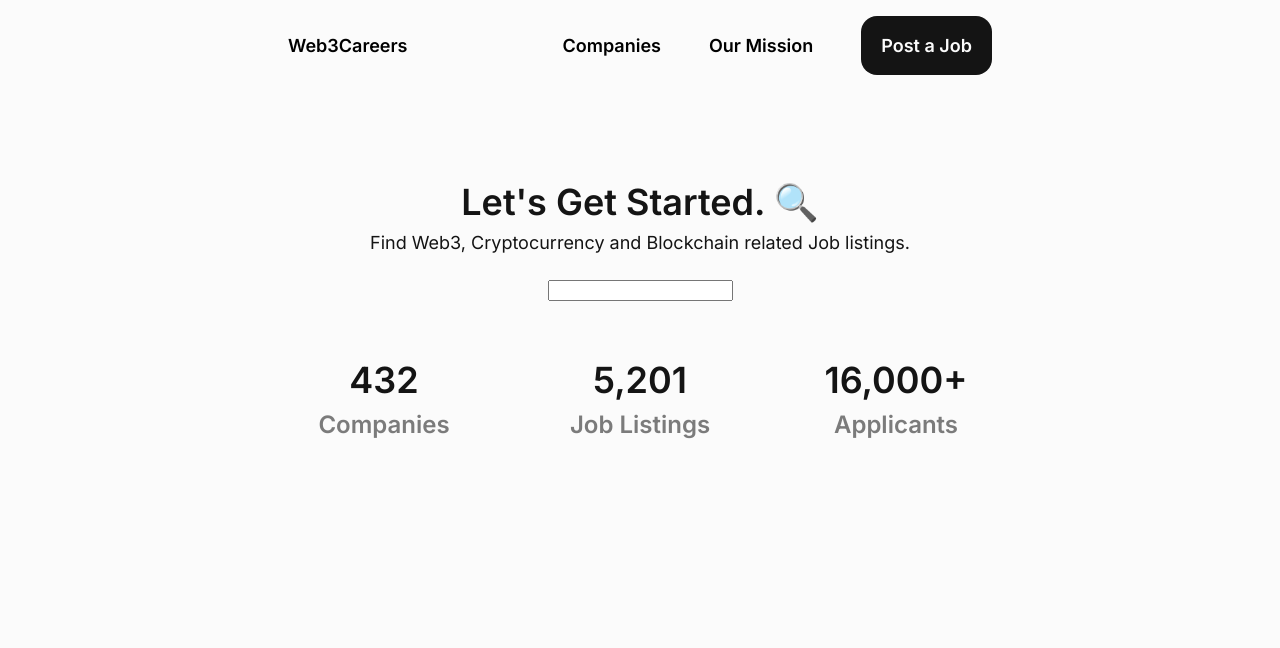
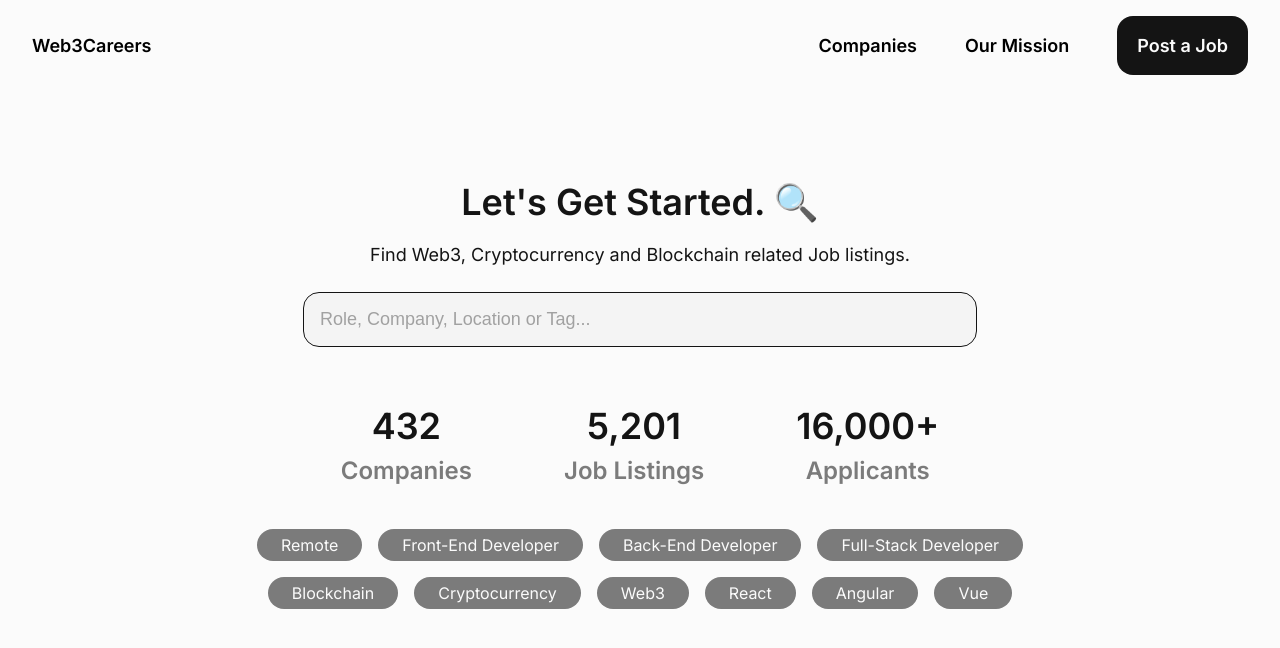
Before and after one commit to JAhimaz/web3careers, a React (Vite) app: page / in a window 1280 px wide. Shown: the top 648 px of the page. Built offline with nearby package versions, Linux system fonts and the light colour scheme.

Commit message:
feat: added pill component

```diff
--- a/src/App.Theme.tsx
+++ b/src/App.Theme.tsx
@@ -8,6 +8,7 @@
     foreground: string
     primary: string
     secondary: string
+    inputPlaceholder: string
     inputBackground: string
     white: string
     dim: string
@@ -20,7 +21,8 @@
   foreground: '#D9D9D9',
   primary: '#141414',
   secondary: '#7B7B7B',
-  inputBackground: '#A1A1A1',
+  inputPlaceholder: '#A1A1A1',
+  inputBackground: '#F4F4F4',
   white: '#FBFBFB',
   dim: '#A9A9A9',
   verified: '#45B732' // Green
--- a/src/components/atoms/Input/Input.tsx
+++ b/src/components/atoms/Input/Input.tsx
@@ -1,3 +1,4 @@
+import { useTheme } from "@emotion/react";
 import styled from "@emotion/styled"
 
 type InputProps = {
@@ -6,6 +7,17 @@
 
 const Input = styled.input((props : InputProps) => ({
     width: props?.width ?? "100%",
+    borderRadius: "1rem",
+    padding: "1rem",
+    border: "1px solid " + useTheme().primary,
+    backgroundColor: useTheme().inputBackground,
+    fontSize: "1.125rem",
+    "&::placeholder": {
+        color: useTheme().inputPlaceholder,
+    },
+    "&:focus": {
+        outline: "none",
+    }
 }))
 
 export default Input
--- a/src/components/atoms/Input/index.ts
+++ b/src/components/atoms/Input/index.ts
@@ -0,0 +1,2 @@
+export * from './Input';
+export { default } from './Input';
--- /dev/null
+++ b/src/components/atoms/Pill/Pill.tsx
@@ -0,0 +1,41 @@
+import { useTheme } from "@emotion/react"
+import styled from "@emotion/styled"
+
+type PillProps = {
+  active?: boolean
+  children: string
+  onClick?: (value: string) => void
+}
+
+const StyledPill = styled.div((props : PillProps) => ({
+  display: "inline-block",
+  padding: "0.25rem 1.5em",
+  backgroundColor: props.active ? useTheme().primary : useTheme().secondary,
+  color: useTheme().white,
+  borderRadius: "1rem",
+  fontSize: "1rem",
+  transition: "all 0.2s ease-in-out",
+  textAlign: "center",
+  "&:hover": {
+    cursor: "pointer",
+    backgroundColor: props.active ? useTheme().primary : useTheme().dim,
+  }
+}))
+
+const Pill = (props : PillProps) => {
+
+  const handleClick = () => {
+    if(props.onClick) props.onClick(props?.children ?? '')
+  }
+
+  return (
+    <StyledPill
+      active={props.active}
+      onClick={handleClick}
+    >
+      {props.children}
+    </StyledPill>
+  )
+}
+
+export default Pill
--- a/src/components/molecules/Statistic/Statistic.tsx
+++ b/src/components/molecules/Statistic/Statistic.tsx
@@ -13,7 +13,8 @@
             flexDirection: "column",
             justifyContent: "center",
             alignItems: "center",
-            width: "100%",
+            textAlign: "center",
+            width: "fit-content",
             height: "100%",
             gap: "-0.5rem"
         }}>
--- a/src/routes/Home.tsx
+++ b/src/routes/Home.tsx
@@ -1,8 +1,40 @@
 import Navigation from "@layout/Navigation"
 import Typography from "@components/atoms/Typography"
 import Statistic from "@components/molecules/Statistic"
+import Input from "@components/atoms/Input"
+import Pill from "@components/atoms/Pill/Pill"
+import { useEffect, useState } from "react"
 
 const Home = () => {
+
+  // Temporary Tags
+  const tags = [
+    "Remote",
+    "Front-End Developer",
+    "Back-End Developer",
+    "Full-Stack Developer",
+    "Blockchain",
+    "Cryptocurrency",
+    "Web3",
+    "React",
+    "Angular",
+    "Vue",
+  ]
+
+  const [filterTags, setFilterTags] = useState<{ [tag: string]: boolean }>({});
+
+  const handleTagClick = (tag: string) => {
+    // Toggle the value of the tag in the dictionary
+    setFilterTags((prevTags) => ({
+      ...prevTags,
+      [tag]: !prevTags[tag],
+    }));
+  };
+
+  useEffect(() => {
+    console.log(filterTags);
+  }, [filterTags]);
+
   return (
     <>
       {/* Would be nice to put this inside the router and shared amongst pages. */}
@@ -17,22 +49,47 @@
         marginTop: "5.25rem",
       }}>
         <Typography size="xl" weight={600}>Let's Get Started. 🔍</Typography>
-        <Typography size="md">Find Web3, Cryptocurrency and Blockchain related Job listings.</Typography>
-        <input css={{
+        <Typography size="md" css={{
+          marginTop: "0.75rem",
+        }}>Find Web3, Cryptocurrency and Blockchain related Job listings.</Typography>
+        <Input
+        placeholder="Role, Company, Location or Tag..."
+        css={{
           marginTop: "1.5rem",
-        }}></input>
+          width: "50%",
+        }}></Input>
         <div id="site-statistics" css={{
           display: "flex",
           flexDirection: "row",
-          justifyContent: "space-between",
+          justifyContent: "center",
           alignItems: "center",
           width: "60vw",
           marginTop: "3.25rem",
+          gap: "5.75rem",
         }}>
           <Statistic header="432" subheader="Companies" />
           <Statistic header="5,201" subheader="Job Listings" />
           <Statistic header="16,000+" subheader="Applicants" />
         </div>
+        { /* Section for tags */ }
+        <section css={{
+          display: "flex",
+          flexDirection: "row",
+          justifyContent: "center",
+          flexWrap: "wrap",
+          gap: "1rem",
+          marginTop: "2.5rem",
+          width: "60%",
+        }}>
+          {tags.map((tag) => (
+            <Pill
+              onClick={(tag) => handleTagClick(tag)}
+              active={filterTags[tag] ?? false}
+            >
+              {tag}
+            </Pill>
+          ))}
+        </section>
       </section>
 
       {/* Section for job listings */}
```
Also changed, not shown: src/components/atoms/Pill/index.ts (added).
